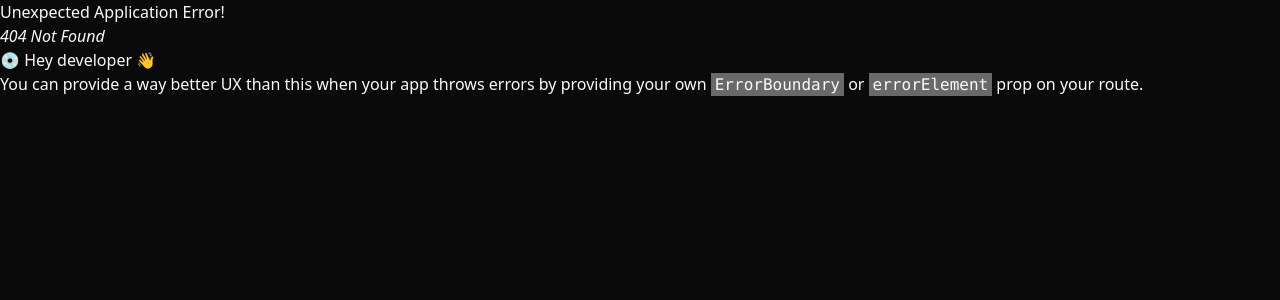
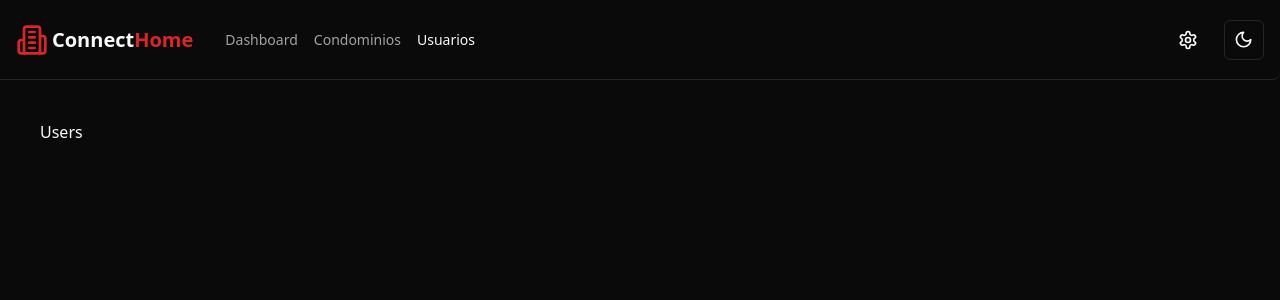
Before and after one commit to Aurelio-ch/connecthome, a React (Vite) app: page /users in a window 1280 px wide. Before the commit this address had no page. Shown: the top 300 px of the page. Built offline with nearby package versions, Linux system fonts and the light colour scheme.

Commit message:
criação da base das paginas de condominios e usuarios

```diff
--- a/src/pages/_layouts/app.tsx
+++ b/src/pages/_layouts/app.tsx
@@ -3,9 +3,9 @@ import { Outlet } from 'react-router-dom'
 
 export function AppLayout() {
   return (
-    <div className='h-screen grid bg-background text-foreground'>
+    <div className='h-screen grid grid-rows-app bg-background text-foreground'>
       <Header />
-      <div className='p-10'>
+      <div className='md:p-10 p-7'>
         <Outlet />
       </div>
     </div>
--- /dev/null
+++ b/src/pages/app/users.tsx
@@ -0,0 +1,5 @@
+export function Users() {
+    return (
+      <div>Users</div>
+    )
+  }
--- a/tailwind.config.js
+++ b/tailwind.config.js
@@ -73,7 +73,10 @@ module.exports = {
         "accordion-up": "accordion-up 0.2s ease-out",
       },
       gridTemplateColumns: {
-        app: 'minmax(18rem, 20rem) 1fr'
+        app: 'minmax(4rem, 5rem) 1fr'
+      },
+      gridTemplateRows: {
+        app: 'minmax(5rem, 5rem) 1fr'
       },
     },
   },
```
Also changed, not shown: src/routes.tsx (+12 -6 lines).
